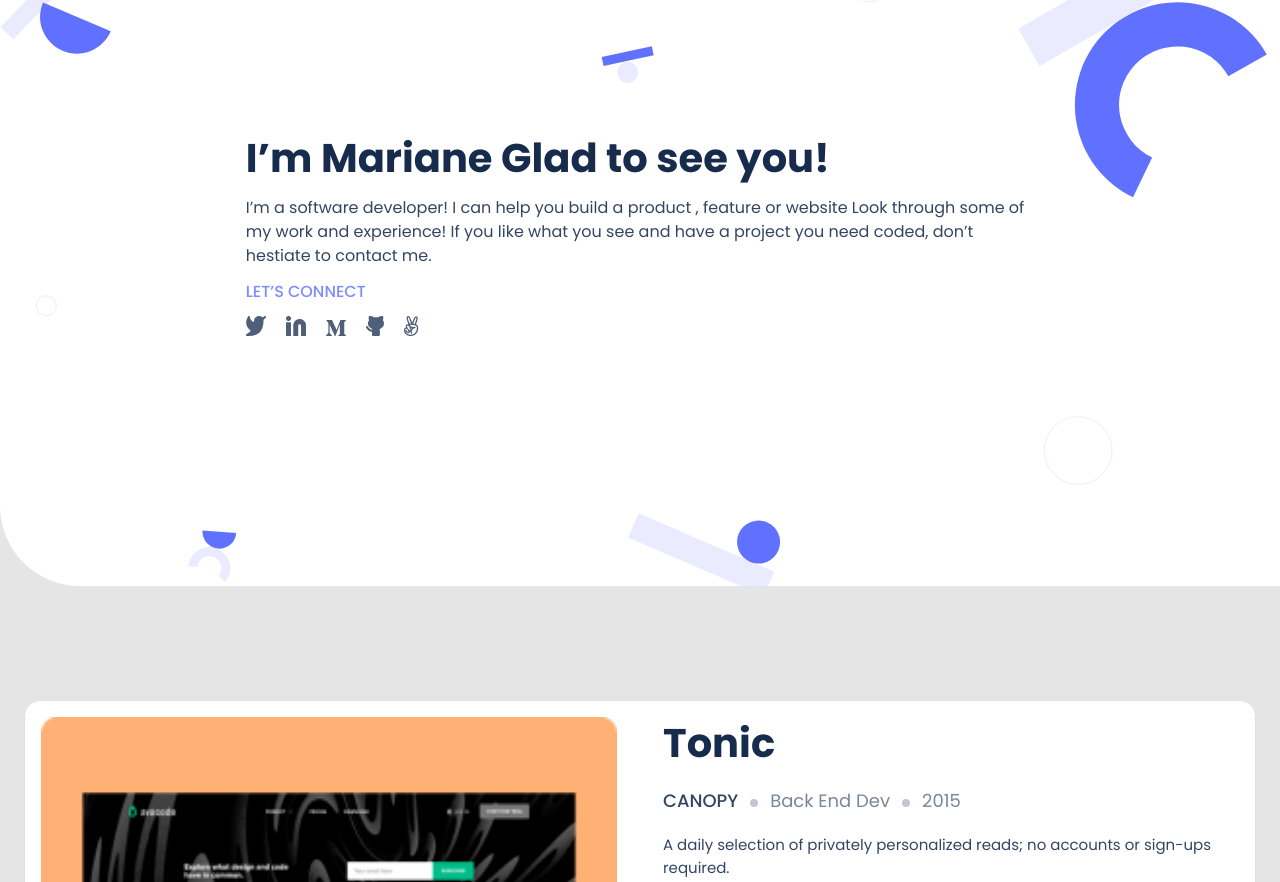
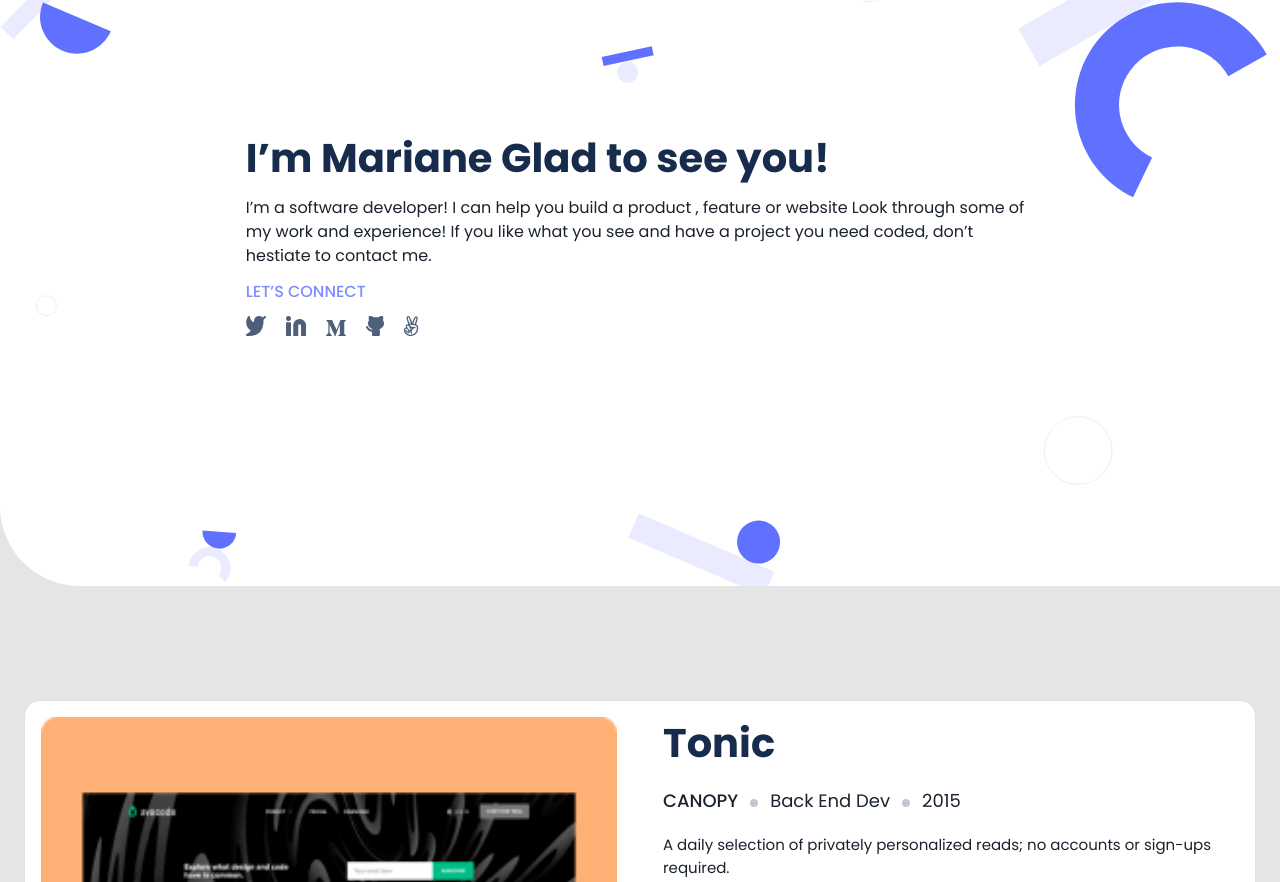
Before and after one commit to erickhansx/white-portfolio, a website: page index.html in a window 1280 px wide. Shown: the part 197-1079 px from the top of the page. Drawn offline with Linux system fonts and the light colour scheme.

Commit message:
Change nav log and works text for accessibility

```diff
--- a/scss/abstracts/_variables.scss
+++ b/scss/abstracts/_variables.scss
@@ -7,10 +7,10 @@ $color-grey-400: #e5e5e5;
 $color-grey-500: #c1c7d0;
 $color-grey-600: #7a869a;
 $color-grey-700: #5e6c84;
-$color-grey-800: #344563;
+$color-grey-800: #1a222e;
 $color-grey-900: #253858;
 $color-blue-100: #7f8cff;
-$color-blue-200: #6070ff;
+$color-blue-200: #0b177e;
 $color-blue-300: #396df2;
 $color-blue-400: #2230d2;
 $color-blue-500: #172b4d;
--- a/scss/globals/_typography.scss
+++ b/scss/globals/_typography.scss
@@ -43,7 +43,7 @@
 }
 
 .works__list--1 {
-  color: $color-grey-600;
+  color: $color-grey-800;
   line-height: 1.6rem;
   display: flex;
   justify-content: baseline;
```
Also changed, not shown: dist/css/main.min.css, resources/css/main.css, 2 other files.
